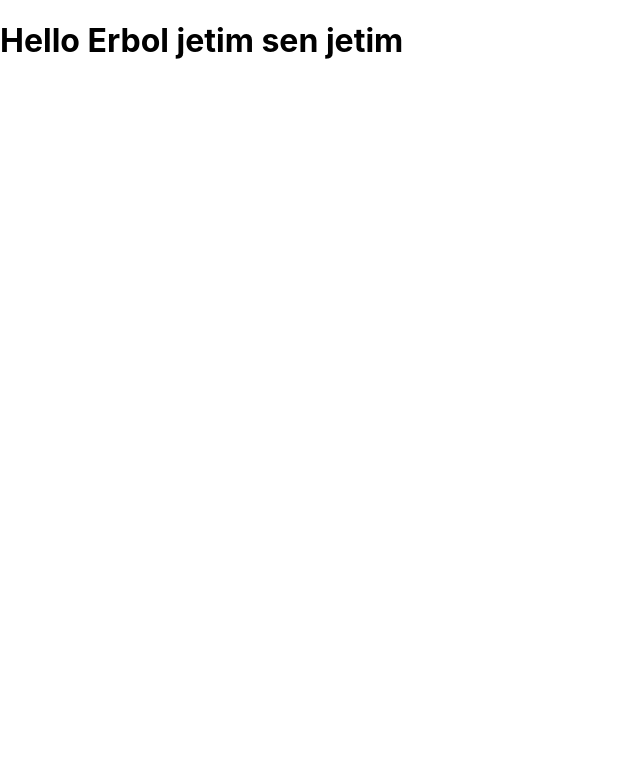
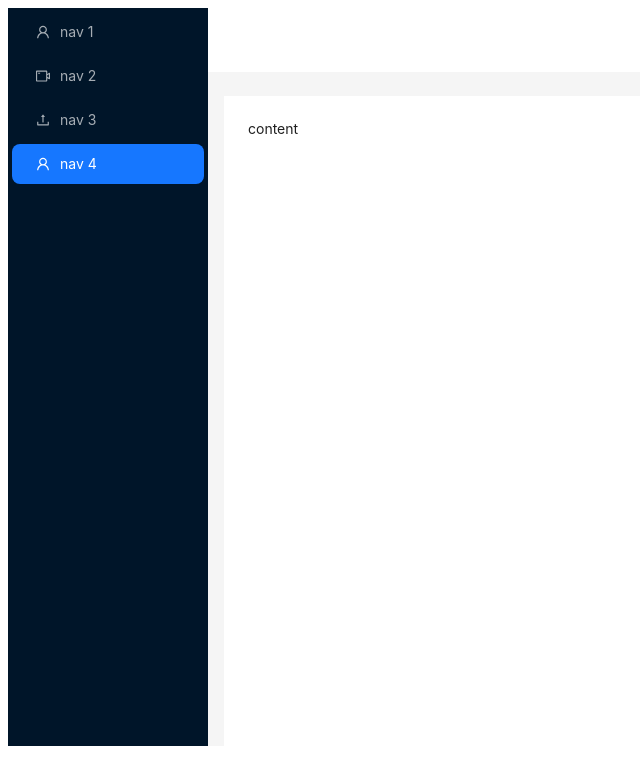
Before and after one commit to eldiiar-b-auca-2021/habiter-ui, a React (Create React App) app: page / in a window 1280 px wide. Shown: the top 784 px of the page, without its empty margins (0-640 px from the left). Built offline with nearby package versions, Linux system fonts and the light colour scheme; the HTML template or start-up script is replaced by a standard one.

Commit message:
aidar's code

```diff
--- a/package.json
+++ b/package.json
@@ -9,6 +9,7 @@
     "@testing-library/jest-dom": "^5.16.5",
     "@testing-library/react": "^13.4.0",
     "@testing-library/user-event": "^13.5.0",
+    "antd": "^5.2.0",
     "react": "^18.2.0",
     "react-dom": "^18.2.0",
     "react-scripts": "5.0.1",
--- a/src/App.js
+++ b/src/App.js
@@ -1,13 +1,15 @@
-import Header from "./components/Header";
+import { Layout } from 'antd';
 
-function App() {
-    const name = 'Brad';
-    const x = true;
-    return (
-        <div className='container'>
-            <h1>Hello Erbol jetim sen jetim</h1>
-        </div>
-    );
-}
+import NavigationBar from './components/NavigationBar';
+import Home from './components/Home';
+import './components/components.css';
 
+const App = () => (
+    <>
+        <Layout className='layout'>
+            <NavigationBar />
+            <Home />
+        </Layout>
+    </>
+);
 export default App;
--- a/src/components/Header.js
+++ /dev/null
@@ -1,10 +0,0 @@
-
-const Header = (props) => {
-    return (
-        <header>
-            <h1>{props.title}</h1>
-        </header>
-    )
-}
-
-export default Header
--- /dev/null
+++ b/src/components/Home.js
@@ -0,0 +1,35 @@
+import { Layout, theme } from 'antd';
+import React from 'react';
+import './components.css';
+const { Header, Content } = Layout;
+const Home = () => {
+  const {
+    token: { colorBgContainer },
+  } = theme.useToken();
+  return (
+    <Layout>
+      <Header
+        style={{
+          padding: 0,
+          background: colorBgContainer,
+        }}
+      />
+      <Content
+        style={{
+          margin: '24px 16px 0',
+        }}
+      >
+        <div
+          style={{
+            padding: 24,
+            minHeight: 650,
+            background: colorBgContainer,
+          }}
+        >
+          content
+        </div>
+      </Content>
+    </Layout>
+  );
+};
+export default Home;
--- /dev/null
+++ b/src/components/NavigationBar.js
@@ -0,0 +1,33 @@
+import { UploadOutlined, UserOutlined, VideoCameraOutlined } from '@ant-design/icons';
+import { Layout, Menu } from 'antd';
+import React from 'react';
+const { Sider } = Layout;
+const NavigationBar = () => {
+    return (
+        <Sider
+            breakpoint="lg"
+            collapsedWidth="0"
+            onBreakpoint={(broken) => {
+                console.log(broken);
+            }}
+            onCollapse={(collapsed, type) => {
+                console.log(collapsed, type);
+            }}
+        >
+            <div className="logo" />
+            <Menu
+                theme="dark"
+                mode="inline"
+                defaultSelectedKeys={['4']}
+                items={[UserOutlined, VideoCameraOutlined, UploadOutlined, UserOutlined].map(
+                    (icon, index) => ({
+                        key: String(index + 1),
+                        icon: React.createElement(icon),
+                        label: `nav ${index + 1}`,
+                    }),
+                )}
+            />
+        </Sider>
+    );
+};
+export default NavigationBar;
--- /dev/null
+++ b/src/components/components.css
@@ -0,0 +1,9 @@
+#components-layout-demo-responsive .logo {
+    height: 32px;
+    margin: 16px;
+    background: rgba(255, 255, 255, 0.2);
+}
+
+.layout {
+    height: 100%
+}
--- a/src/index.css
+++ /dev/null
@@ -1,13 +0,0 @@
-body {
-    margin: 0;
-    font-family: -apple-system, BlinkMacSystemFont, 'Segoe UI', 'Roboto', 'Oxygen',
-        'Ubuntu', 'Cantarell', 'Fira Sans', 'Droid Sans', 'Helvetica Neue',
-        sans-serif;
-    -webkit-font-smoothing: antialiased;
-    -moz-osx-font-smoothing: grayscale;
-}
-
-code {
-    font-family: source-code-pro, Menlo, Monaco, Consolas, 'Courier New',
-        monospace;
-}
--- a/src/index.js
+++ b/src/index.js
@@ -1,6 +1,5 @@
 import React from 'react';
 import ReactDOM from 'react-dom/client';
-import './index.css';
 import App from './App';
 import reportWebVitals from './reportWebVitals';
 
@@ -10,8 +9,4 @@ root.render(
         <App />
     </React.StrictMode>
 );
-
-// If you want to start measuring performance in your app, pass a function
-// to log results (for example: reportWebVitals(console.log))
-// or send to an analytics endpoint. Learn more: https://bit.ly/CRA-vitals
 reportWebVitals();
--- a/src/reportWebVitals.js
+++ /dev/null
@@ -1,13 +0,0 @@
-const reportWebVitals = onPerfEntry => {
-    if (onPerfEntry && onPerfEntry instanceof Function) {
-        import('web-vitals').then(({ getCLS, getFID, getFCP, getLCP, getTTFB }) => {
-            getCLS(onPerfEntry);
-            getFID(onPerfEntry);
-            getFCP(onPerfEntry);
-            getLCP(onPerfEntry);
-            getTTFB(onPerfEntry);
-        });
-    }
-};
-
-export default reportWebVitals;
```
Also changed, not shown: src/App.jsx (deleted, +0 -23 lines), 1 other file (tests, documents, lock files or other folders).
